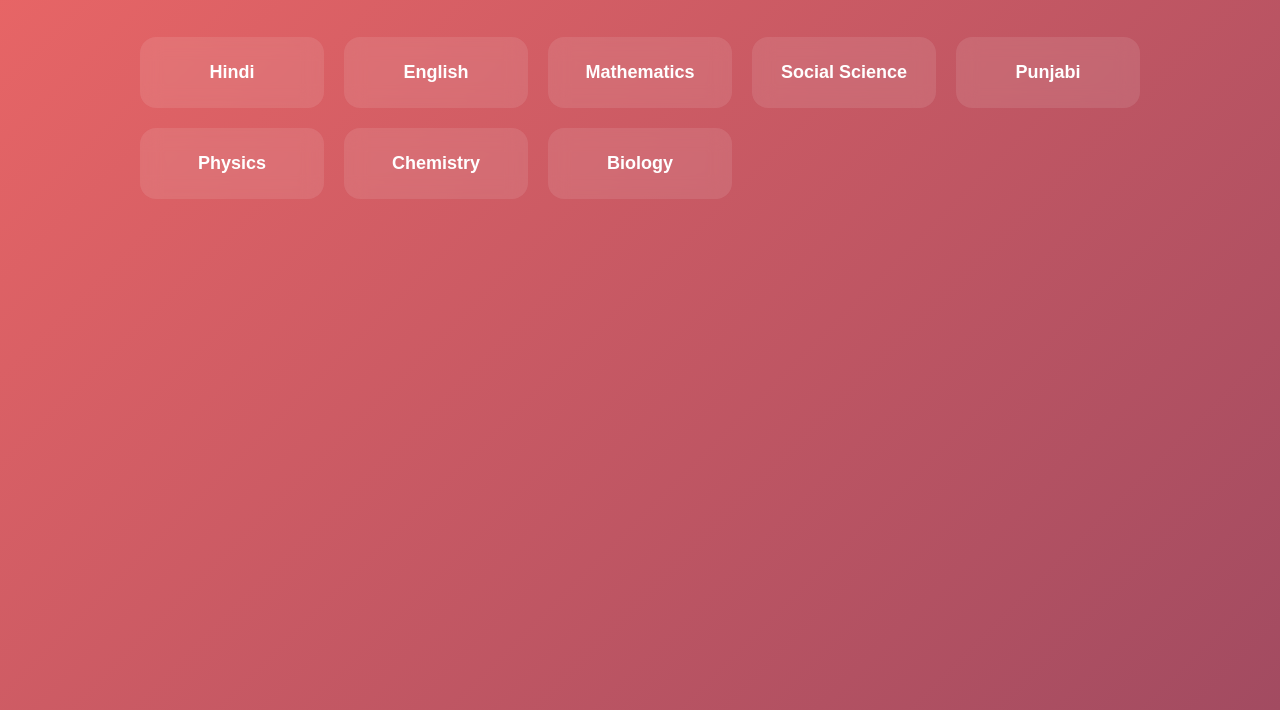
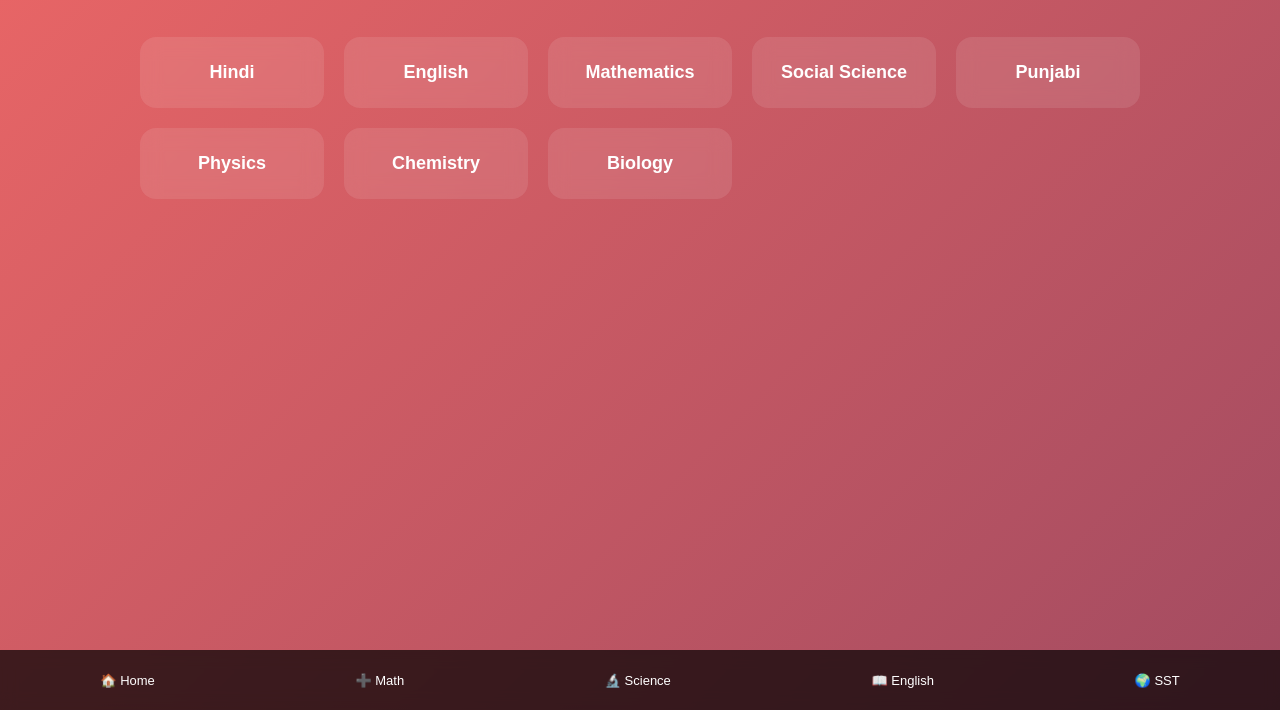
Before and after one commit to srichaitnya/srichaitanyasszone, a plain HTML site: page index3.htm in a window 1280 px wide. Shown: the part 90-800 px from the top of the page. Drawn offline with Linux system fonts and the light colour scheme.

Commit message:
Update index3.htm

```diff
--- a/index3.htm
+++ b/index3.htm
@@ -18,7 +18,7 @@
       flex-direction: column;
       align-items: center;
       justify-content: flex-start;
-      padding: 40px 20px;
+      padding: 40px 20px 80px; /* extra bottom padding for nav */
       color: #fff;
       overflow-x: hidden;
     }
@@ -99,6 +99,36 @@
         padding: 20px;
       }
     }
+
+    /* ✅ Bottom Navigation Bar */
+    .bottom-nav {
+      position: fixed;
+      bottom: 0;
+      left: 0;
+      width: 100%;
+      height: 60px;
+      background: rgba(0, 0, 0, 0.7);
+      backdrop-filter: blur(8px);
+      display: flex;
+      justify-content: space-around;
+      align-items: center;
+      color: white;
+      font-size: 14px;
+      z-index: 1000;
+    }
+
+    .bottom-nav a {
+      color: white;
+      text-decoration: none;
+      display: flex;
+      flex-direction: column;
+      align-items: center;
+      font-size: 13px;
+    }
+
+    .bottom-nav a:hover {
+      color: #ffd966;
+    }
   </style>
 </head>
 <body>
@@ -116,6 +146,15 @@
     <a href="bio.htm"><div class="card">Biology</div></a>
   </div>
 
+  <!-- ✅ Bottom Navigation Bar -->
+  <div class="bottom-nav">
+    <a href="index.html">🏠 Home</a>
+    <a href="math.htm">➕ Math</a>
+    <a href="sci.htm">🔬 Science</a>
+    <a href="eng.htm">📖 English</a>
+    <a href="sst.htm">🌍 SST</a>
+  </div>
+
   <script>
     // Little animation on cards when page loads
     const cards = document.querySelectorAll('.card');
```
